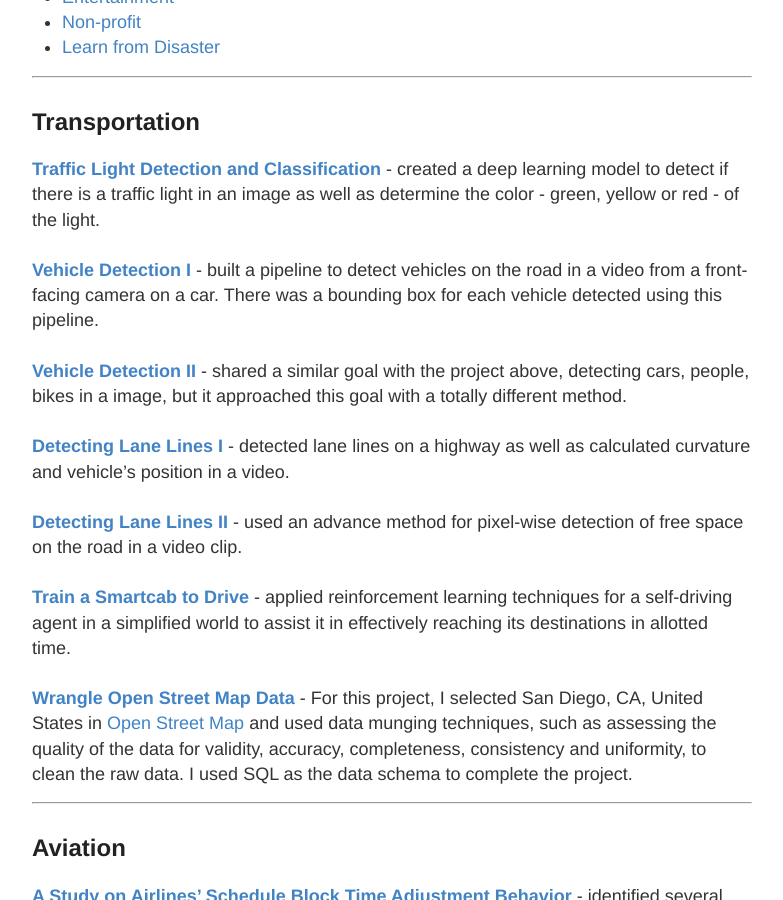
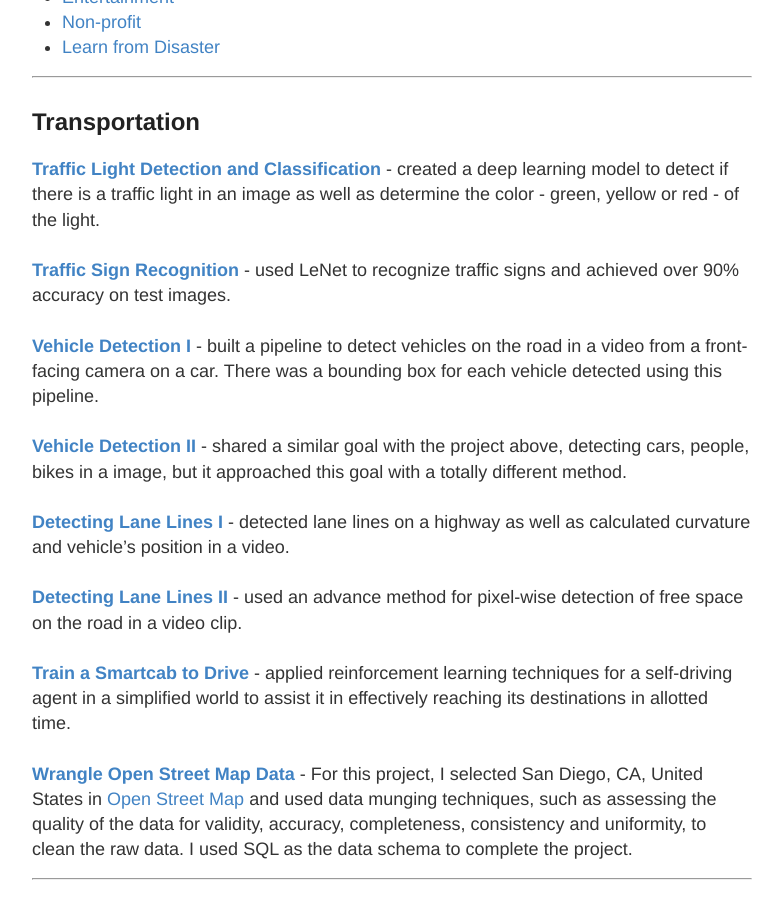
Before and after one commit to wzding/deprecated_wzding.github.io, a Jekyll site: the page built from project1.md, in a window 1280 px wide and 900 px high, scrolled down 317 px. Shown: the whole window, without its empty margins (248-1031 px from the left). Built offline with Jekyll 4.4.1, drawn with Linux system fonts in a browser that asks for light colours.

Commit message:
added prj link

```diff
--- a/project1.md
+++ b/project1.md
@@ -21,6 +21,7 @@ Projects in this page are organized by **domain**.
 ----
 ## Transportation
 <a href="https://wzding.github.io/wzding.github.io/projects/Traffic_Light_Detection_and_Classification.html" target="_blank">**Traffic Light Detection and Classification**</a> - created a deep learning model to detect if there is a traffic light in an image as well as determine the color - green, yellow or red - of the light.
+<br><br><a href="https://wzding.github.io/wzding.github.io/projects/Traffic_Sign_Classifier.html" target="_blank">**Traffic Sign Recognition**</a> - used LeNet to recognize traffic signs and achieved over 90% accuracy on test images.
 <br><br><a href="https://wzding.github.io/wzding.github.io/projects/Vehicle_Detection.html" target="_blank">**Vehicle Detection I**</a> - built a pipeline to detect vehicles on the road in a video from a front-facing camera on a car. There was a bounding box for each vehicle detected using this pipeline.
 <br><br><a href="https://wzding.github.io/wzding.github.io/projects/Object_Detection_MobileNets_SSD.html" target="_blank">**Vehicle Detection II**</a> - shared a similar goal with the project above, detecting cars, people, bikes in a image, but it approached this goal with a totally different method.
 <br><br><a href="https://wzding.github.io/wzding.github.io/projects/Advanced-Lane-Finding.html" target="_blank">**Detecting Lane Lines I**</a> - detected lane lines on a highway as well as calculated curvature and vehicle's position in a video.
```
